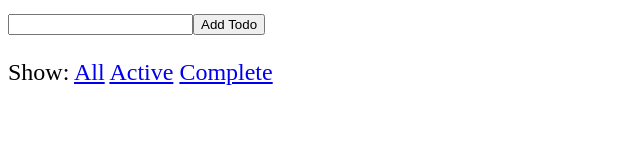
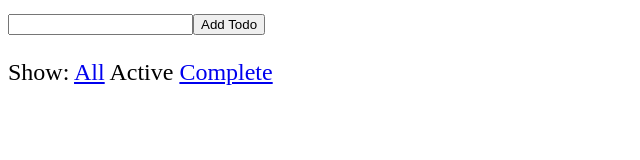
Before and after one commit to jonatay/redux-example, a React (Create React App) app: page /active in a window 1280 px wide. Shown: the top 160 px of the page, without its empty margins (0-640 px from the left). Built offline with nearby package versions, Linux system fonts and the light colour scheme.

Commit message:
fixed NavLink (for now...)

```diff
--- a/package.json
+++ b/package.json
@@ -7,7 +7,7 @@
     "react-redux": "5.0.6",
     "react-dom": "16.0.0",
     "react-router": "4.2.0",
-    "react-router": "4.2.2",
+    "react-router-dom": "4.2.2",
     "react": "16.0.0",
     "prop-types": "15.6.0",
     "lodash": "4.17.4",
--- a/src/api/index.js
+++ b/src/api/index.js
@@ -41,7 +41,7 @@ export const fetchTodos = filter =>
 export const addTodo = text =>
   delay(500).then(() => {
     const todo = {
-      id: v4(),
+      id: uuidv4(),
       text,
       completed: false
     };
--- a/src/components/FilterLink.js
+++ b/src/components/FilterLink.js
@@ -1,22 +1,23 @@
 import React from 'react';
 import PropTypes from 'prop-types';
-import { Link } from 'react-router-dom';
+import { NavLink } from 'react-router-dom'
 
 const FilterLink = ({ filter, children }) => (
-  <Link
-    to={filter === 'all' ? '' : filter}
+  <NavLink exact
+    to={'/' + (filter === 'all' ? '' : filter)}
+    label={filter}
     activeStyle={{
       textDecoration: 'none',
-      color: 'black'
+      color: 'black',
     }}
   >
     {children}
-  </Link>
+  </NavLink>
 );
 
 FilterLink.propTypes = {
   filter: PropTypes.oneOf(['all', 'completed', 'active']).isRequired,
-  children: PropTypes.node.isRequired
+  children: PropTypes.node.isRequired,
 };
 
 export default FilterLink;
```
Also changed, not shown: 1 other file (tests, documents, lock files or other folders).
